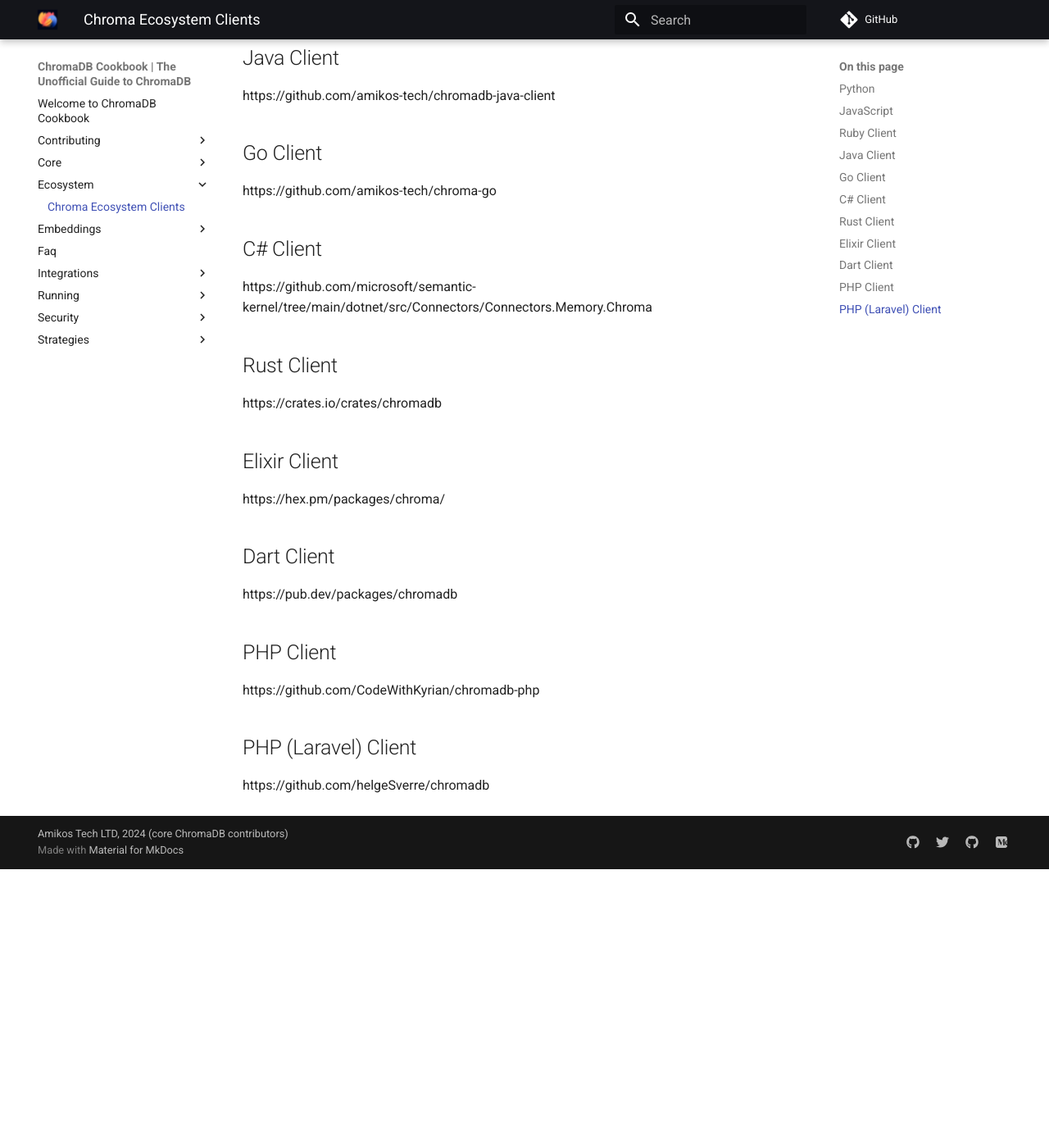
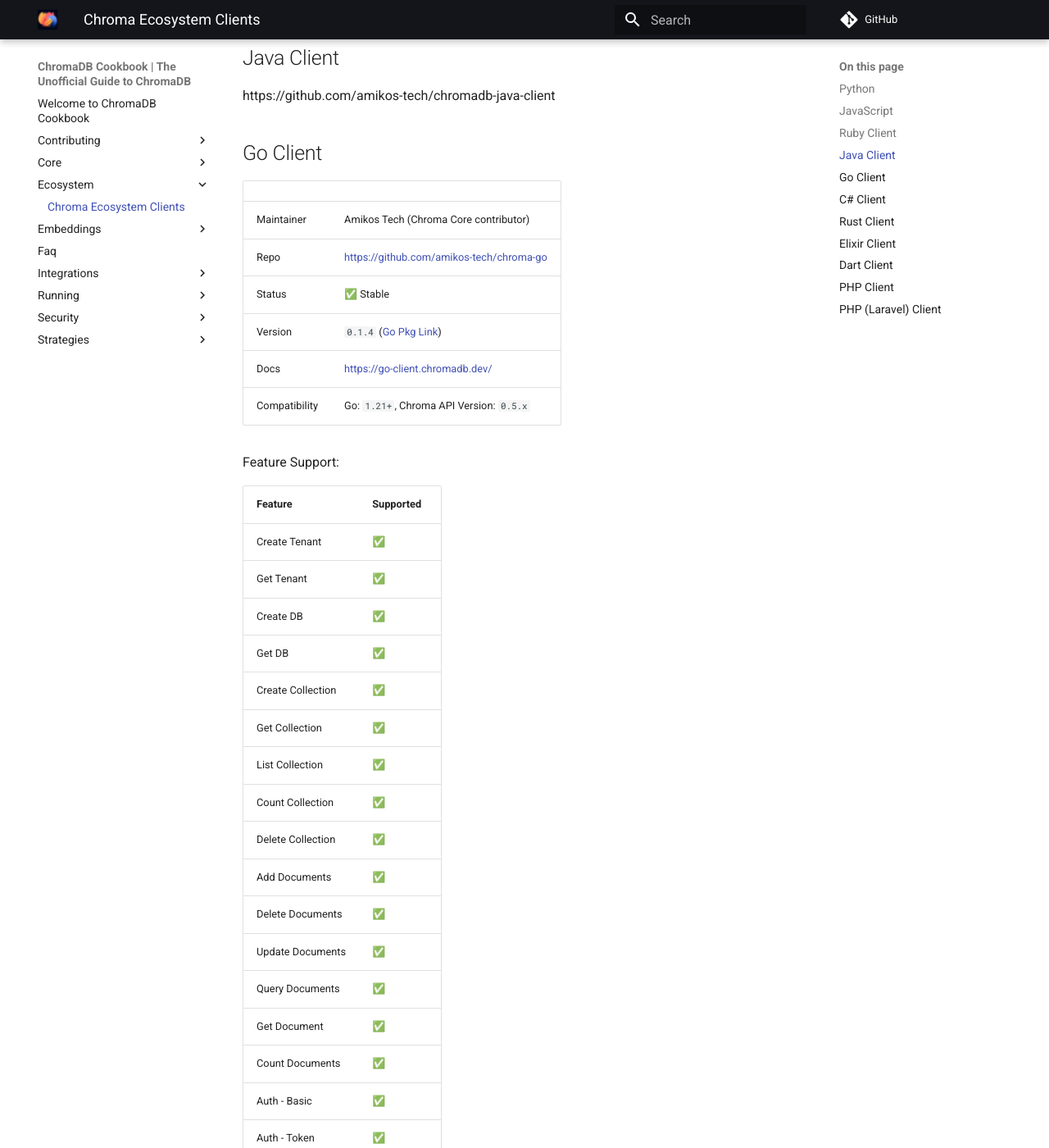
Before and after one commit to amikos-tech/chroma-cookbook, an MkDocs documentation site: the page built from docs/ecosystem/clients.md, in a window 1280 px wide and 1400 px high, scrolled down 4014 px. Shown: the whole window at 82% size. Built offline with MkDocs 1.6.1 and Material for MkDocs 9.7.7, drawn with Linux system fonts in a browser that asks for light colours; comment, search, counter and statistics services are not loaded; before the commit the page ends 5074 px from its top, so only the background shows below that; some of the changed text lies outside the part shown.

Commit message:
chore: Updating ecosystem clients
- Added more info about go client
- Fixed broken links

```diff
--- a/docs/ecosystem/clients.md
+++ b/docs/ecosystem/clients.md
@@ -2,14 +2,14 @@
 
 ## Python
 
-|               |                                                                                |
-|---------------|--------------------------------------------------------------------------------|
-| Maintainer    | Chroma Core team                                                               |
-| Repo          | [https://github.com/chroma-core/chroma](https://github.com/chroma-core/chroma) |
-| Status        | ✅ Stable                                                                       |
-| Version       | `0.4.25.dev0` ([PyPi Link](https://pypi.org/project/chromadb-client/))         |
-| Docs          | [https://docs.trychroma.com/api](https://docs.trychroma.com/api)               |
-| Compatibility | Python: `3.7+`, Chroma API Version: `0.4.15+`                                  |
+|               |                                                                                                  |
+|---------------|--------------------------------------------------------------------------------------------------|
+| Maintainer    | Chroma Core team                                                                                 |
+| Repo          | [https://github.com/chroma-core/chroma](https://github.com/chroma-core/chroma)                   |
+| Status        | ✅ Stable                                                                                         |
+| Version       | `0.5.5.dev0` ([PyPi Link](https://pypi.org/project/chromadb-client/))                            |
+| Docs          | [https://docs.trychroma.com/reference/py-client](https://docs.trychroma.com/reference/py-client) |
+| Compatibility | Python: `3.8+`, Chroma API Version: `0.5.x`                                                      |
 
 Feature Support:
 
@@ -48,18 +48,18 @@
 
 !!! note "Embedding Functions"
 
-    The list above is not exhaustive. Check  [official docs](https://docs.trychroma.com/embeddings) for up-to-date information.
+    The list above is not exhaustive. Check  [official docs](https://docs.trychroma.com/integrations#%F0%9F%A7%AC-embedding-integrations) for up-to-date information.
 
 ## JavaScript
 
-|               |                                                                                |
-|---------------|--------------------------------------------------------------------------------|
-| Maintainer    | Chroma Core team                                                               |
-| Repo          | [https://github.com/chroma-core/chroma](https://github.com/chroma-core/chroma) |
-| Status        | ✅ Stable                                                                       |
-| Version       | `1.8.1` ([NPM Link](https://www.npmjs.com/package/chromadb))                   |
-| Docs          | [https://docs.trychroma.com/api](https://docs.trychroma.com/api)               |
-| Compatibility | Python: `3.7+`, Chroma API Version: `TBD`                                      |
+|               |                                                                                                  |
+|---------------|--------------------------------------------------------------------------------------------------|
+| Maintainer    | Chroma Core team                                                                                 |
+| Repo          | [https://github.com/chroma-core/chroma](https://github.com/chroma-core/chroma)                   |
+| Status        | ✅ Stable                                                                                         |
+| Version       | `1.8.1` ([NPM Link](https://www.npmjs.com/package/chromadb))                                     |
+| Docs          | [https://docs.trychroma.com/reference/js-client](https://docs.trychroma.com/reference/js-client) |
+| Compatibility | Python: `3.7+`, Chroma API Version: `TBD`                                                        |
 
 Feature Support:
 
@@ -96,10 +96,9 @@
 | Google Generative AI (Gemini) | ✅         |
 | OpenCLIP (Multi-modal)        | ✅         |
 
-
 !!! note "Embedding Functions"
 
-    The list above is not exhaustive. Check  [official docs](https://docs.trychroma.com/embeddings) for up-to-date information.
+    The list above is not exhaustive. Check  [official docs](https://docs.trychroma.com/integrations#%F0%9F%A7%AC-embedding-integrations) for up-to-date information.
 
 ## Ruby Client
 
@@ -111,7 +110,52 @@
 
 ## Go Client
 
-https://github.com/amikos-tech/chroma-go
+|               |                                                                                      |
+|---------------|--------------------------------------------------------------------------------------|
+| Maintainer    | Amikos Tech (Chroma Core contributor)                                                |
+| Repo          | [https://github.com/amikos-tech/chroma-go](https://github.com/amikos-tech/chroma-go) |
+| Status        | ✅ Stable                                                                             |
+| Version       | `0.1.4` ([Go Pkg Link](https://pkg.go.dev/github.com/amikos-tech/chroma-go/))        |
+| Docs          | [https://go-client.chromadb.dev/](https://go-client.chromadb.dev/)                   |
+| Compatibility | Go: `1.21+`, Chroma API Version: `0.5.x`                                             |
+
+Feature Support:
+
+| Feature           | Supported |
+|-------------------|-----------|
+| Create Tenant     | ✅         |
+| Get Tenant        | ✅         |
+| Create DB         | ✅         |
+| Get DB            | ✅         |
+| Create Collection | ✅         |
+| Get Collection    | ✅         |
+| List Collection   | ✅         |
+| Count Collection  | ✅         |
+| Delete Collection | ✅         |
+| Add Documents     | ✅         |
+| Delete Documents  | ✅         |
+| Update Documents  | ✅         |
+| Query Documents   | ✅         |
+| Get Document      | ✅         |
+| Count Documents   | ✅         |
+| Auth - Basic      | ✅         |
+| Auth - Token      | ✅         |
+| Reset             | ✅         |
+
+Embedding Function Support:
+
+| Embedding Function                                                                                                           | Supported |
+|------------------------------------------------------------------------------------------------------------------------------|-----------|
+| [OpenAI](https://go-client.chromadb.dev/embeddings/#openai)                                                                  | ✅         |
+| [HuggingFace Inference API](https://go-client.chromadb.dev/embeddings/#huggingface-inference-api)                            | ✅         |
+| [Cohere](https://go-client.chromadb.dev/embeddings/#cohere)                                                                  | ✅         |
+| [Google Generative AI (Gemini)](https://go-client.chromadb.dev/embeddings/#google-gemini-ai)                                 | ✅         |
+| [Mistral AI](https://go-client.chromadb.dev/embeddings/#mistral-ai)                                                          | ✅         |
+| [Cloudflare Workers AI](https://go-client.chromadb.dev/embeddings/#cloudflare-workers-ai))                                   | ✅         |
+| [Together AI](https://go-client.chromadb.dev/embeddings/#together-ai)                                                        | ✅         |
+| [Ollama](https://go-client.chromadb.dev/embeddings/#ollama)                                                                  | ✅         |
+| [Nomic AI](https://go-client.chromadb.dev/embeddings/#nomic-ai)                                                              | ✅         |
+| [Hugging Face Embedding Inference Server](https://go-client.chromadb.dev/embeddings/#huggingface-embedding-inference-server) | ✅         |
 
 ## C# Client
 
```
